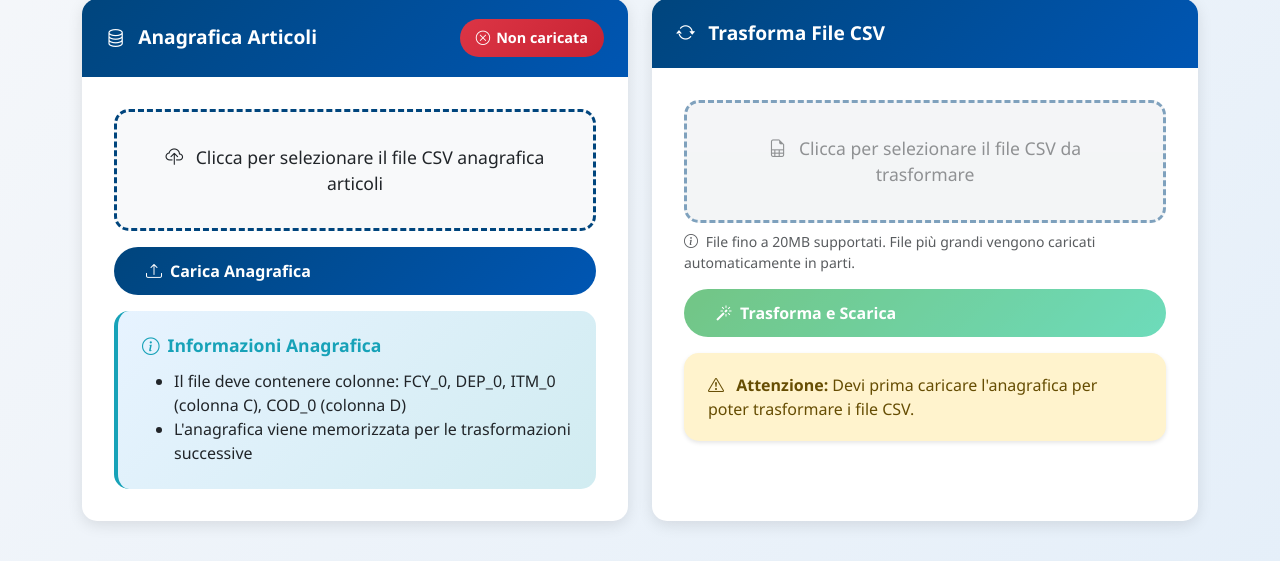
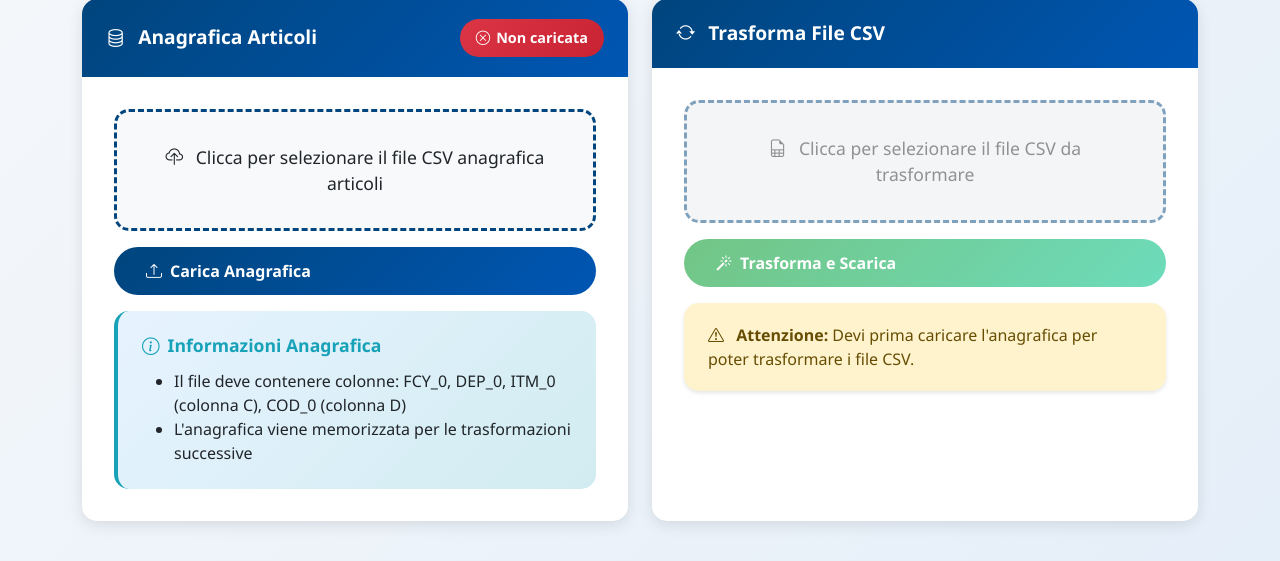
Before and after one commit to staniscimarco/Easy2.0, a Flask app: page / in a window 1280 px wide. Shown: the part 103-664 px from the top of the page. Run offline with Flask 3, Linux system fonts and the light colour scheme; data that the repository does not hold is empty.

Commit message:
Fix: Move processFile inside form listener, add debug logging, remove 20MB message

```diff
--- a/templates/index.html
+++ b/templates/index.html
@@ -76,10 +76,6 @@
                                 <i class="bi bi-file-earmark-spreadsheet me-2"></i>
                                 Clicca per selezionare il file CSV da trasformare
                             </div>
-                            <small class="text-muted d-block mt-2">
-                                <i class="bi bi-info-circle me-1"></i>
-                                File fino a 20MB supportati. File più grandi vengono caricati automaticamente in parti.
-                            </small>
                         </div>
                         <button type="submit" class="btn btn-success w-100" id="transform-btn" {% if not anagrafica_loaded %}disabled{% endif %}>
                             <i class="bi bi-magic"></i>
@@ -173,17 +169,27 @@
 
     // Aggiorna label quando viene selezionato un file (TRASFORMAZIONE) - COPIA ESATTA DA ANAGRAFICA
     document.getElementById('transform-file')?.addEventListener('change', function(e) {
+        console.log('🔵 DEBUG: transform-file change event triggered');
+        console.log('🔵 DEBUG: files.length =', e.target.files.length);
         const label = document.getElementById('transform-label');
+        console.log('🔵 DEBUG: label found =', !!label);
+
         if (e.target.files.length > 0) {
-            label.innerHTML = '<i class="bi bi-file-earmark-check me-2"></i>File selezionato: ' + e.target.files[0].name;
+            const fileName = e.target.files[0].name;
+            console.log('🔵 DEBUG: File selected:', fileName);
+            label.innerHTML = '<i class="bi bi-file-earmark-check me-2"></i>File selezionato: ' + fileName;
             label.style.borderColor = '#28a745';
             label.style.background = '#d4edda';
+            console.log('🔵 DEBUG: Label updated successfully');
         } else {
+            console.log('🔵 DEBUG: No file selected');
             label.innerHTML = '<i class="bi bi-file-earmark-spreadsheet me-2"></i>Clicca per selezionare il file CSV da trasformare';
             label.style.borderColor = '';
             label.style.background = '';
         }
     });
+
+    console.log('🔵 DEBUG: transform-file listener attached');
 
     // Gestione submit form trasformazione con upload in chunk per file grandi
     const transformForm = document.getElementById('transform-form');
```
Lines whose indentation alone changed are shown as unchanged.
